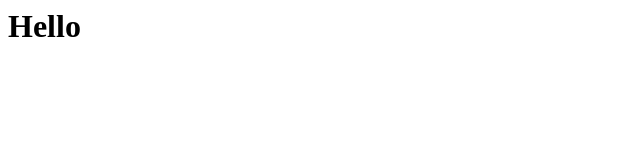
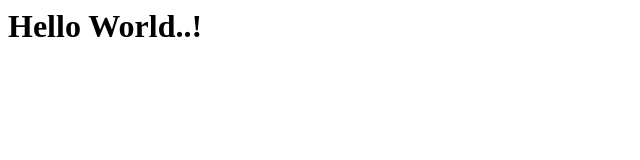
Before and after one commit to saiurakrishna/DevOps-batch-9AM, a plain HTML site: page index.html in a window 1280 px wide. Shown: the whole page, without its empty margins (0-640 px from the left). Drawn offline with Linux system fonts and the light colour scheme.

Commit message:
Update index.html

```diff
--- a/index.html
+++ b/index.html
@@ -1 +1 @@
-<h1>Hello</h1>
+<h1>Hello World..!</h1>
```
